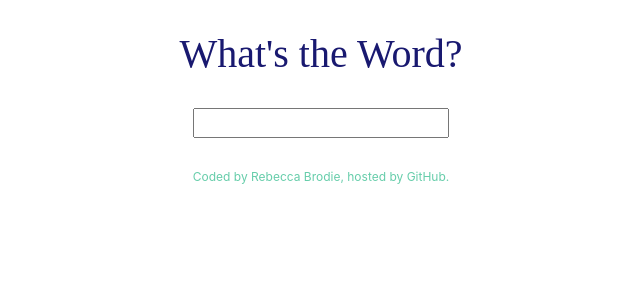
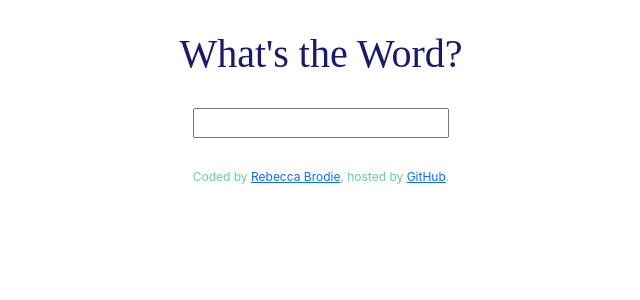
Before and after one commit to brodie96/dictionary-project, a React (Create React App) app: page / in a window 1280 px wide. Shown: the top 300 px of the page, without its empty margins (319-959 px from the left). Built offline with nearby package versions, Linux system fonts and the light colour scheme.

Commit message:
Update App.js

```diff
--- a/src/App.js
+++ b/src/App.js
@@ -14,7 +14,9 @@ export default function App() {
           <Dictionary />
         </main>
         <footer className="App-footer">
-          Coded by Rebecca Brodie, hosted by GitHub.
+          Coded by{" "}
+          <a href="https://leafy-begonia-db17ce.netlify.app">Rebecca Brodie</a>,
+          hosted by <a href="https://github.com/dashboard">GitHub</a>.
         </footer>
       </div>
     </div>
```
